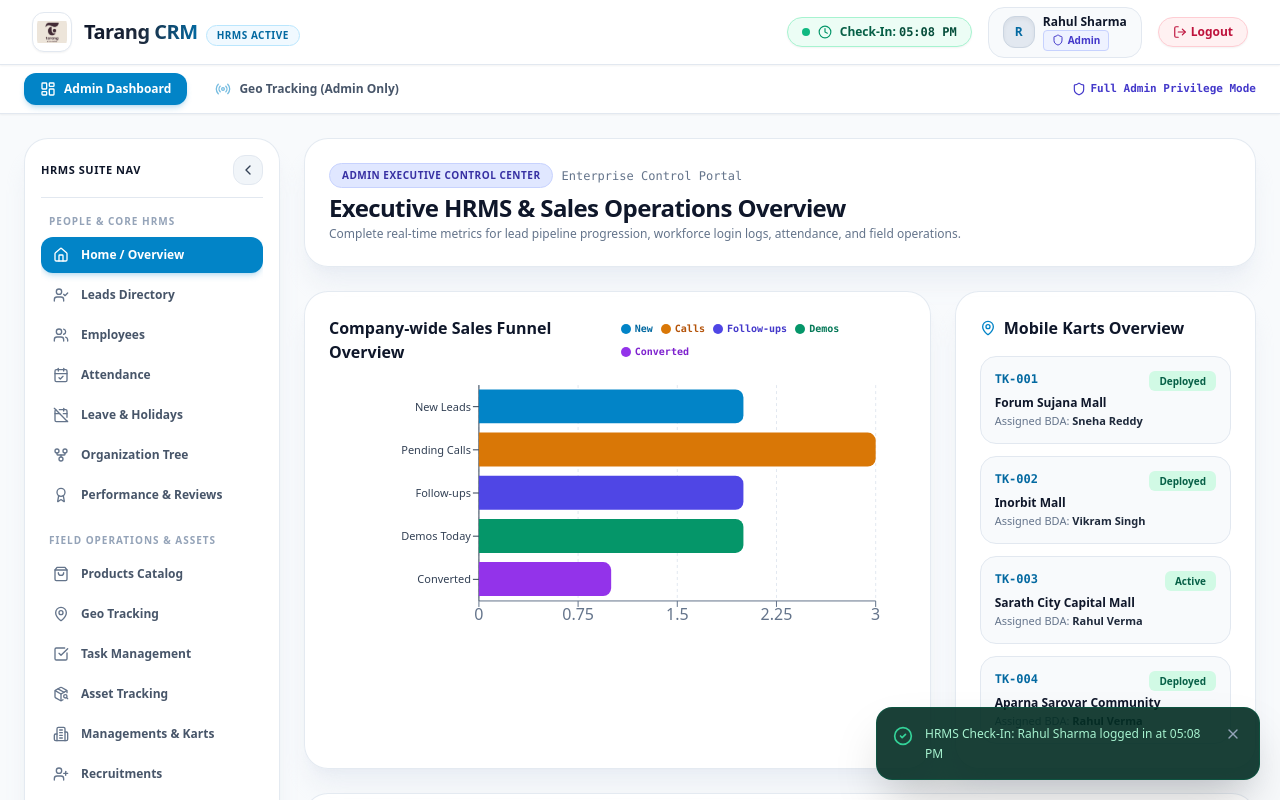
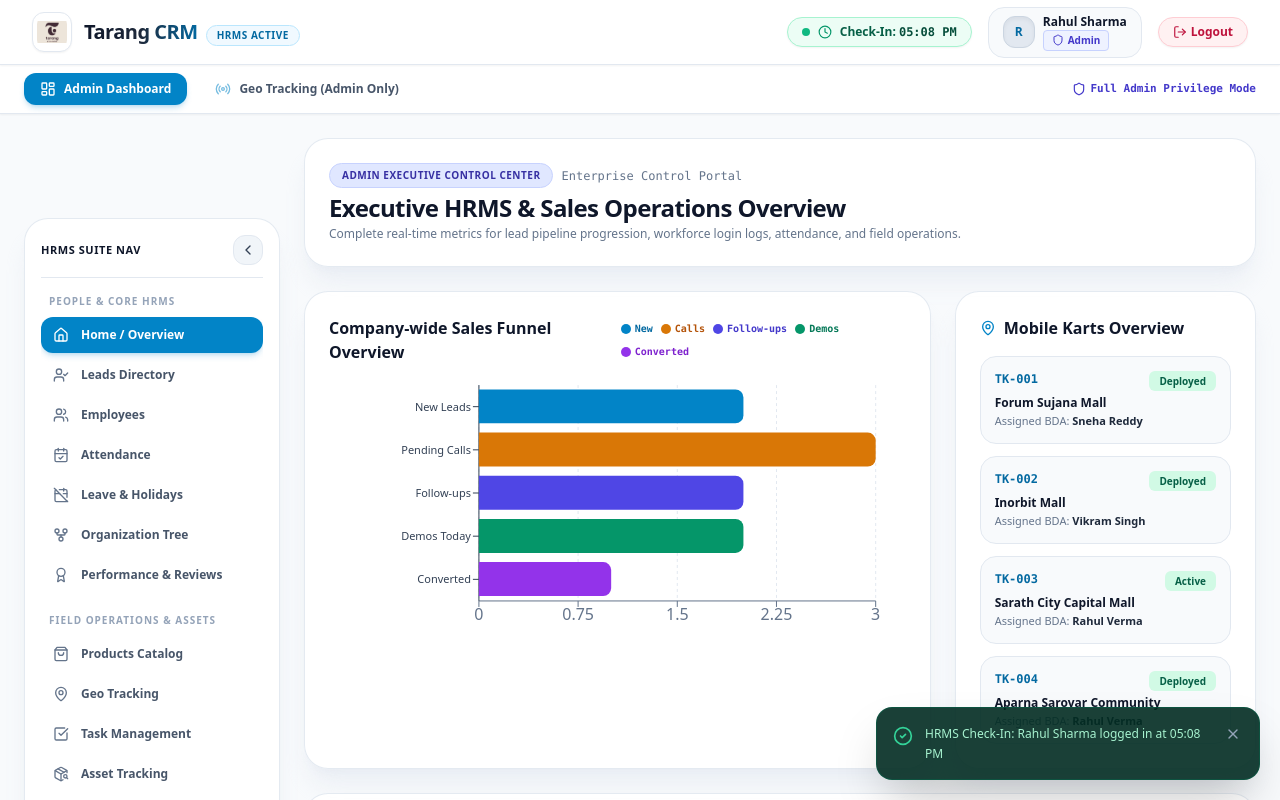
Before and after one commit to gnoknwgnng/tarang-hrms, a React (Vite) app: page / in a window 1280 px wide. Both pictures are taken after a click on the button "Sign In & Check-In HRMS". Shown: the top 800 px of the page. Built offline with nearby package versions, Linux system fonts and the light colour scheme.

Commit message:
fix: make sidebar navigation sticky and prevent vertical stretching on long pages

```diff
--- a/src/components/Admin/AdminSidebar.tsx
+++ b/src/components/Admin/AdminSidebar.tsx
@@ -97,7 +97,7 @@ export const AdminSidebar: React.FC<AdminSidebarProps> = ({ activeModule, onSele
 
       {/* Sidebar Container */}
       <aside
-        className={`glass-panel p-4 flex flex-col transition-all duration-300 z-40 ${
+        className={`glass-panel p-4 flex flex-col transition-all duration-300 z-40 self-start lg:sticky lg:top-20 max-h-[calc(100vh-6rem)] ${
           isOpenMobile ? 'fixed top-20 left-4 right-4 bottom-4 overflow-y-auto lg:static' : 'hidden lg:flex'
         } ${isCollapsed ? 'lg:w-20' : 'lg:w-64'}`}
       >
--- a/src/components/Dashboards/AdminDashboard.tsx
+++ b/src/components/Dashboards/AdminDashboard.tsx
@@ -12,7 +12,7 @@ export const AdminDashboard: React.FC<AdminDashboardProps> = ({ onSelectLead, on
   const [activeModule, setActiveModule] = useState<AdminModuleId>('home');
 
   return (
-    <div className="flex flex-col lg:flex-row gap-6 animate-fade-in">
+    <div className="flex flex-col lg:flex-row items-start gap-6 animate-fade-in">
 
       {/* 20 Modules Categorized Sidebar / Drawer */}
       <AdminSidebar
--- a/src/components/Dashboards/BdaDashboard.tsx
+++ b/src/components/Dashboards/BdaDashboard.tsx
@@ -30,7 +30,7 @@ export const BdaDashboard: React.FC<BdaDashboardProps> = ({ onSelectLead, onOpen
   const myConversions = leads.filter(l => l.salesOwner === currentUser.name && l.status === 'Converted').length;
 
   return (
-    <div className="flex flex-col lg:flex-row gap-6 animate-fade-in">
+    <div className="flex flex-col lg:flex-row items-start gap-6 animate-fade-in">
 
       {/* 10 Navigation Options Sidebar */}
       <EmployeeSidebar
--- a/src/components/Dashboards/TelecallerDashboard.tsx
+++ b/src/components/Dashboards/TelecallerDashboard.tsx
@@ -30,7 +30,7 @@ export const TelecallerDashboard: React.FC<TelecallerDashboardProps> = ({ onSele
   };
 
   return (
-    <div className="flex flex-col lg:flex-row gap-6 animate-fade-in">
+    <div className="flex flex-col lg:flex-row items-start gap-6 animate-fade-in">
 
       {/* 10 Navigation Options Sidebar */}
       <EmployeeSidebar
--- a/src/components/Employee/EmployeeSidebar.tsx
+++ b/src/components/Employee/EmployeeSidebar.tsx
@@ -69,7 +69,7 @@ export const EmployeeSidebar: React.FC<EmployeeSidebarProps> = ({ activeTab, onS
 
       {/* Sidebar Navigation */}
       <aside
-        className={`glass-panel p-4 flex flex-col transition-all duration-300 z-40 ${
+        className={`glass-panel p-4 flex flex-col transition-all duration-300 z-40 self-start lg:sticky lg:top-20 max-h-[calc(100vh-6rem)] ${
           isOpenMobile ? 'fixed top-20 left-4 right-4 bottom-4 overflow-y-auto lg:static' : 'hidden lg:flex'
         } ${isCollapsed ? 'lg:w-20' : 'lg:w-60'}`}
       >
```
